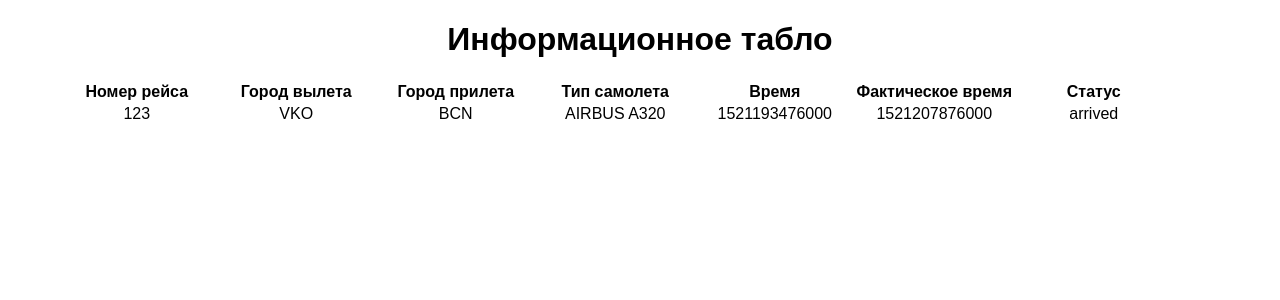
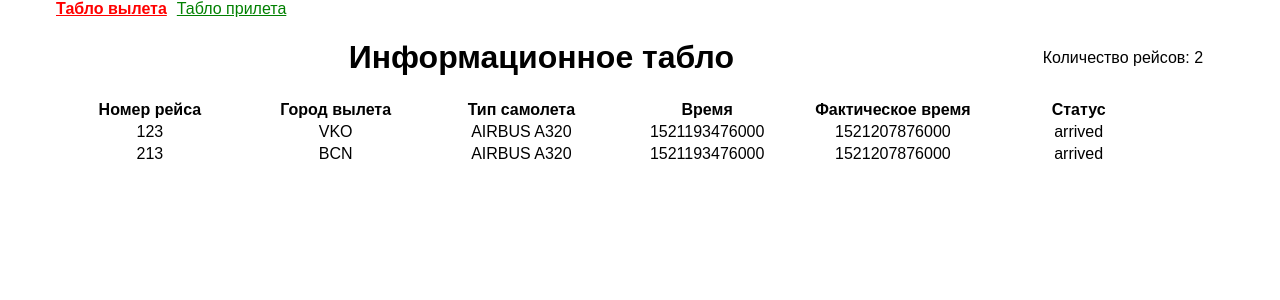
Before and after one commit to IliaSidash/ideco-airoport-test, a React (Create React App) app: page / in a window 1280 px wide. Shown: the top 300 px of the page. Built offline with nearby package versions, Linux system fonts and the light colour scheme.

Commit message:
Feat: routing was added

```diff
--- a/package.json
+++ b/package.json
@@ -6,6 +6,8 @@
     "react": "^16.2.0",
     "react-dom": "^16.2.0",
     "react-flexbox-grid": "^2.0.0",
+    "react-router": "^4.2.0",
+    "react-router-dom": "^4.2.2",
     "react-scripts": "1.1.1",
     "styled-components": "^3.2.3"
   },
--- a/src/App.js
+++ b/src/App.js
@@ -1,10 +1,18 @@
-import React, { Component } from 'react';
-
+import React, { Component, Fragment } from 'react';
+import { BrowserRouter as Router, Route } from 'react-router-dom';
 import Main from './Main';
+import { depart, arrival } from './Main/data';
 
 class App extends Component {
   render() {
-    return <Main />;
+    return (
+      <Router>
+        <Fragment>
+          <Route exact path="/" render={props => <Main data={depart} {...props} />} />
+          <Route exact path="/arrival" render={props => <Main data={arrival} {...props} />} />
+        </Fragment>
+      </Router>
+    );
   }
 }
 
--- a/src/Main/Counter.js
+++ b/src/Main/Counter.js
@@ -2,4 +2,6 @@ import React from 'react';
 import { Grid, Row, Col } from 'react-flexbox-grid';
 import styled from 'styled-components';
 
-const Counter = () => <div>Counter</div>;
+const Counter = ({ count }) => <div>Количество рейсов: {count}</div>;
+
+export default Counter;
--- a/src/Main/Scoreboard.js
+++ b/src/Main/Scoreboard.js
@@ -1,6 +1,7 @@
 import React from 'react';
 import { Grid, Row, Col } from 'react-flexbox-grid';
 import styled from 'styled-components';
+import Counter from './Counter';
 
 const Title = styled.h1`
   text-align: center;
@@ -20,72 +21,32 @@ const TableHeader = styled.th`
   width: calc(100% / 7);
 `;
 
-const headers = [
-  {
-    id: 1,
-    text: 'Номер рейса',
-  },
-  {
-    id: 2,
-    text: 'Город вылета',
-  },
-  {
-    id: 3,
-    text: 'Город прилета',
-  },
-  {
-    id: 4,
-    text: 'Тип самолета',
-  },
-  {
-    id: 5,
-    text: 'Время',
-  },
-  {
-    id: 6,
-    text: 'Фактическое время',
-  },
-  {
-    id: 7,
-    text: 'Статус',
-  },
-];
-
-const flights = [
-  {
-    id: 1,
-    number: 123,
-    airoportDepart: 'VKO',
-    airoportArrival: 'BCN',
-    aircraft: 'AIRBUS A320',
-    time: 1521193476000,
-    departTime: 1521207876000,
-    status: 'arrived',
-  },
-];
-
-const Scoreboard = () => {
-  return (
+const Scoreboard = ({ data }) => (
   <Grid>
+    <Row middle="xs">
+      <Col lg={10}>
         <Title> Информационное табло </Title>
+      </Col>
+      <Col lg={2}>
+        <Counter count={data.flights.length} />
+      </Col>
+    </Row>
     <Table>
       <TableRow>
-          {headers.map(header => <TableHeader key={header.id}>{header.text}</TableHeader>)}
+        {data.headers.map(header => <TableHeader key={header.id}>{header.text}</TableHeader>)}
       </TableRow>
-        {flights.map(flight => (
-          <TableRow>
-            <TableCol> {flight.number}</TableCol>
-            <TableCol> {flight.airoportDepart}</TableCol>
-            <TableCol> {flight.airoportArrival}</TableCol>
-            <TableCol> {flight.aircraft}</TableCol>
-            <TableCol> {flight.time}</TableCol>
-            <TableCol> {flight.departTime}</TableCol>
-            <TableCol> {flight.status}</TableCol>
+      {data.flights.map(flight => (
+        <TableRow key={flight.id}>
+          <TableCol>{flight.number}</TableCol>
+          <TableCol>{flight.airoport}</TableCol>
+          <TableCol>{flight.aircraft}</TableCol>
+          <TableCol>{flight.time}</TableCol>
+          <TableCol>{flight.departTime}</TableCol>
+          <TableCol>{flight.status}</TableCol>
         </TableRow>
       ))}
     </Table>
   </Grid>
 );
-};
 
 export default Scoreboard;
--- /dev/null
+++ b/src/Main/data.js
@@ -0,0 +1,99 @@
+const depart = {
+  headers: [
+    {
+      id: 1,
+      text: 'Номер рейса',
+    },
+    {
+      id: 2,
+      text: 'Город вылета',
+    },
+    {
+      id: 3,
+      text: 'Тип самолета',
+    },
+    {
+      id: 4,
+      text: 'Время',
+    },
+    {
+      id: 5,
+      text: 'Фактическое время',
+    },
+    {
+      id: 6,
+      text: 'Статус',
+    },
+  ],
+  flights: [
+    {
+      id: 1,
+      number: 123,
+      airoport: 'VKO',
+      aircraft: 'AIRBUS A320',
+      time: 1521193476000,
+      departTime: 1521207876000,
+      status: 'arrived',
+    },
+    {
+      id: 2,
+      number: 213,
+      airoport: 'BCN',
+      aircraft: 'AIRBUS A320',
+      time: 1521193476000,
+      departTime: 1521207876000,
+      status: 'arrived',
+    },
+  ],
+};
+
+const arrival = {
+  headers: [
+    {
+      id: 1,
+      text: 'Номер рейса',
+    },
+    {
+      id: 2,
+      text: 'Город прилета',
+    },
+    {
+      id: 3,
+      text: 'Тип самолета',
+    },
+    {
+      id: 4,
+      text: 'Время',
+    },
+    {
+      id: 5,
+      text: 'Фактическое время',
+    },
+    {
+      id: 6,
+      text: 'Статус',
+    },
+  ],
+  flights: [
+    {
+      id: 1,
+      number: 123,
+      airoport: 'VKO',
+      aircraft: 'AIRBUS A320',
+      time: 1521193476000,
+      departTime: 1521207876000,
+      status: 'arrived',
+    },
+    {
+      id: 2,
+      number: 213,
+      airoport: 'BCN',
+      aircraft: 'AIRBUS A320',
+      time: 1521193476000,
+      departTime: 1521207876000,
+      status: 'arrived',
+    },
+  ],
+};
+
+export { depart, arrival };
--- a/src/Main/index.js
+++ b/src/Main/index.js
@@ -1,8 +1,40 @@
 import React from 'react';
+import { Grid, Row, Col } from 'react-flexbox-grid';
+import { NavLink as Link } from 'react-router-dom';
+import styled from 'styled-components';
 import Scoreboard from './Scoreboard';
-const Main = () => (
+
+const LinkTo = styled(Link)`
+  margin-right: 10px;
+  color: green;
+`;
+
+const Main = ({ data }) => (
   <div>
-    <Scoreboard />
+    <Grid>
+      <LinkTo
+        exact
+        activeStyle={{
+          fontWeight: 'bold',
+          color: 'red',
+        }}
+        href="/"
+        to="/"
+      >
+        Табло вылета
+      </LinkTo>
+      <LinkTo
+        activeStyle={{
+          fontWeight: 'bold',
+          color: 'red',
+        }}
+        href="/"
+        to="/arrival"
+      >
+        Табло прилета
+      </LinkTo>
+    </Grid>
+    <Scoreboard data={data} />
   </div>
 );
 
```
Also changed, not shown: 2 other files (tests, documents, lock files or other folders). Lines whose indentation alone changed are shown as unchanged.
